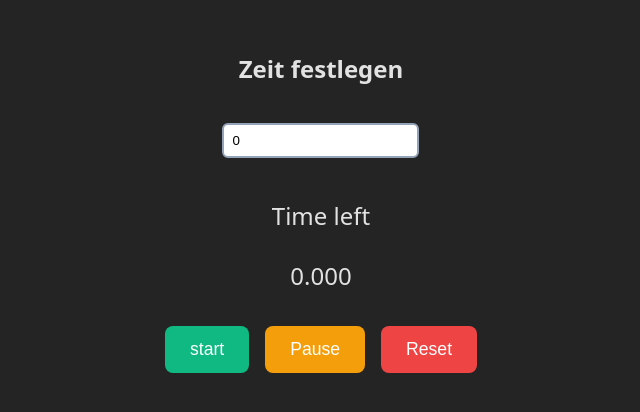
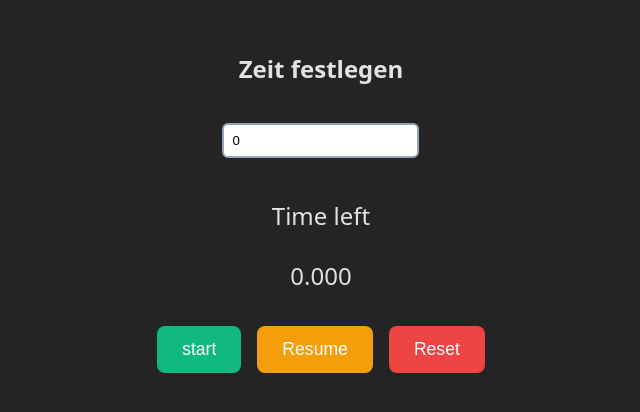
Before and after one commit to abbosaliy/Timer, a React (Vite) app: page / in a window 1280 px wide. Shown: the part 198-610 px from the top of the page, without its empty margins (319-959 px from the left). Built offline with nearby package versions, Linux system fonts and the light colour scheme.

Commit message:
added to timePause Fn

```diff
--- a/src/App.tsx
+++ b/src/App.tsx
@@ -32,7 +32,11 @@ function App() {
   }
 
   function timePause() {
-    setRunning(false);
+    if (running) {
+      setRunning(false);
+    } else {
+      setRunning(true);
+    }
   }
 
   function reset() {
@@ -61,7 +65,7 @@ function App() {
         />
         <Button
           onclick={timePause}
-          title="Pause"
+          title={running ? ' Pause' : 'Resume'}
           className="btn pause"
         />
         <Button
```
